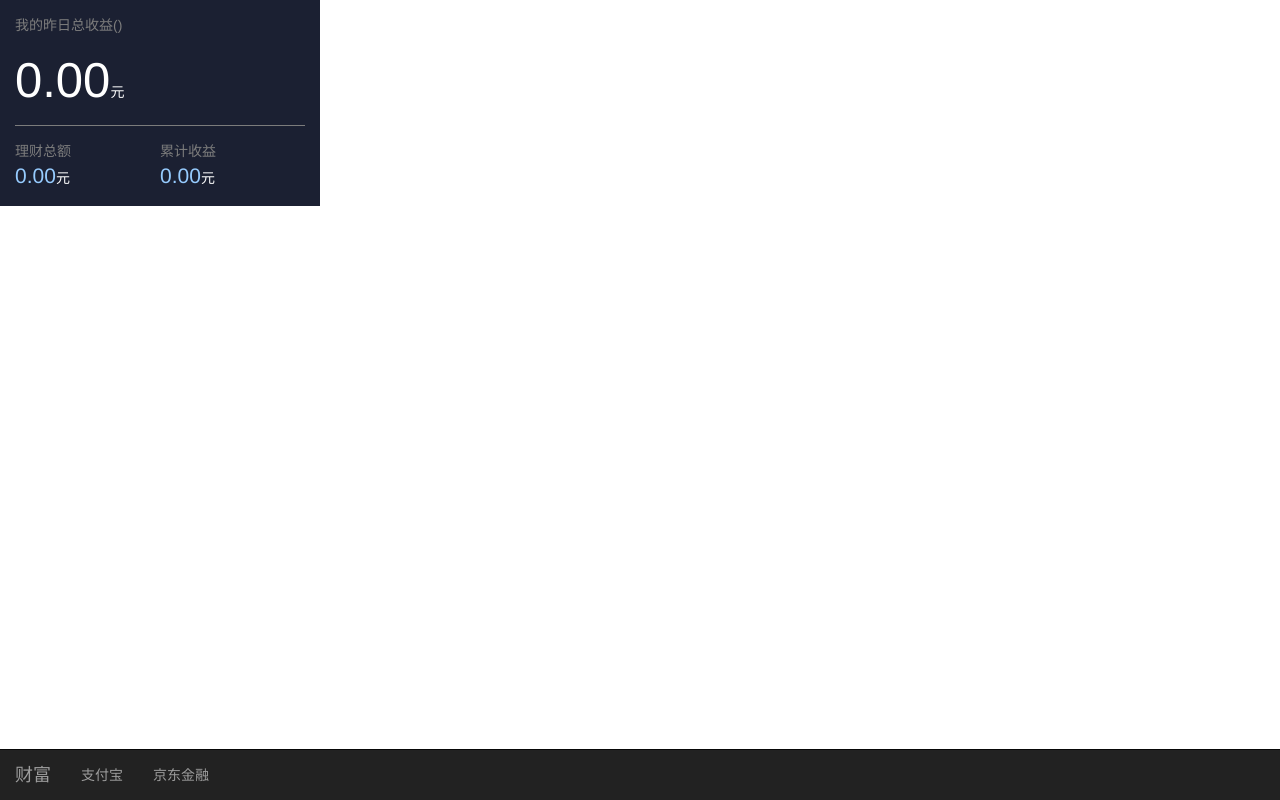
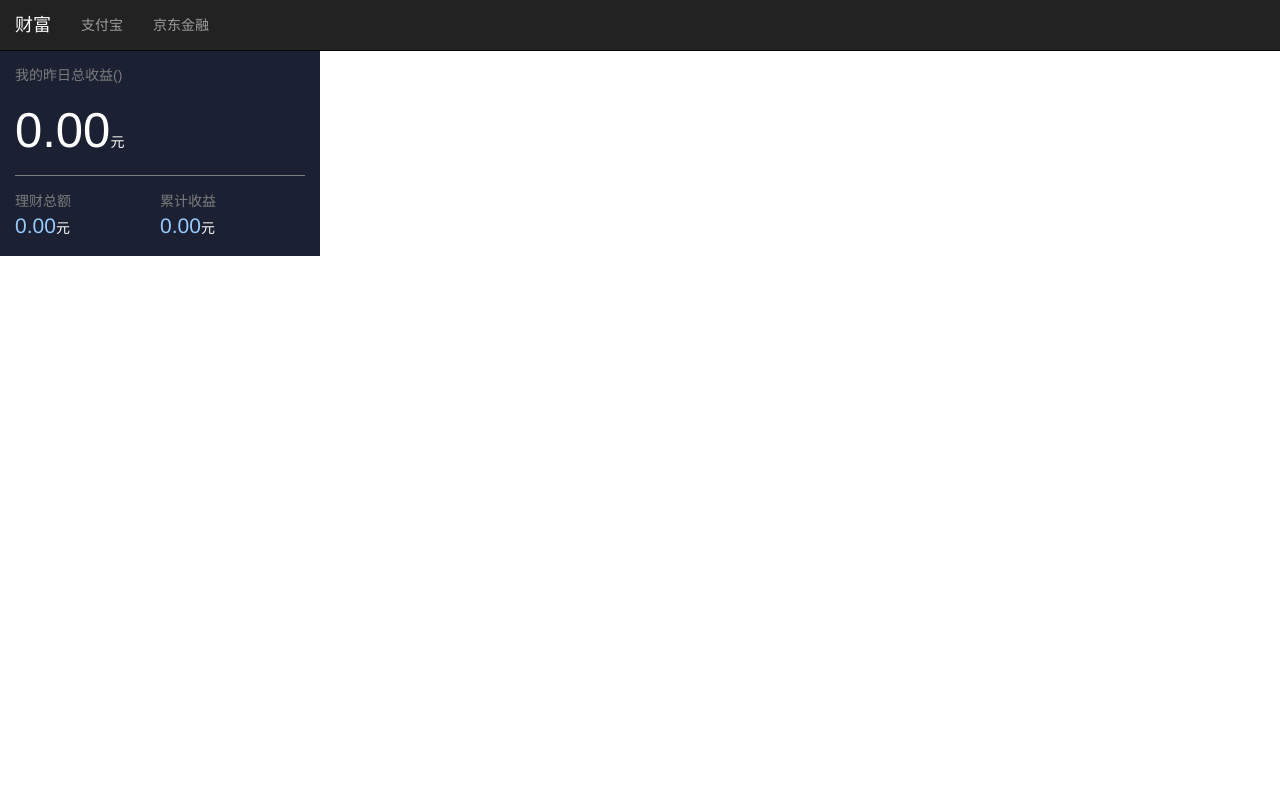
Before and after one commit to junwing/lichee, a plain HTML site: page static/index.html at #!/ali in a window 1280 px wide. Drawn offline with nearby package versions, Linux system fonts and the light colour scheme; some packages are replaced by stand-ins of ours; no server answers.

Commit message:
change view

```diff
--- a/static/css/app.css
+++ b/static/css/app.css
@@ -1,3 +1,6 @@
+body {
+    padding-top: 50px;
+}
 .income_up {
     color: #DA4453;
 }
--- a/static/index.html
+++ b/static/index.html
@@ -13,7 +13,7 @@
     <link rel="stylesheet" href="css/app.css">
 </head>
 <body ng-app="app">
-<nav class="navbar navbar-default navbar-fixed-bottom navbar-inverse">
+<nav class="navbar navbar-default navbar-fixed-top navbar-inverse">
     <div class="container-fluid">
         <!-- Brand and toggle get grouped for better mobile display -->
         <div class="navbar-header">
--- a/static/pages/funds.html
+++ b/static/pages/funds.html
@@ -42,9 +42,6 @@
                     <span>{{ fund.amount }}</span>元
                 </div>
             </div>
-            <div class="fund_query">
-                查看详情
-            </div>
         </div>
     </div>
 </div>
```
